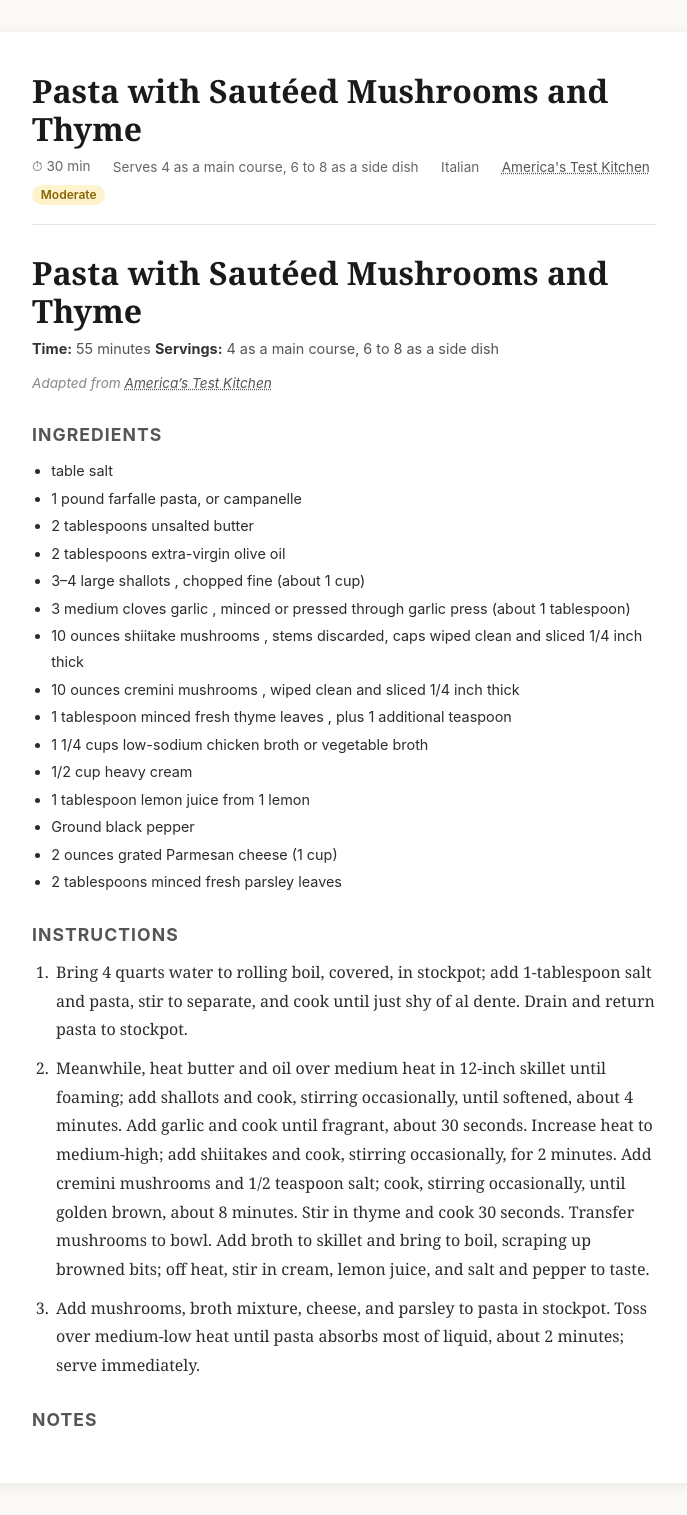
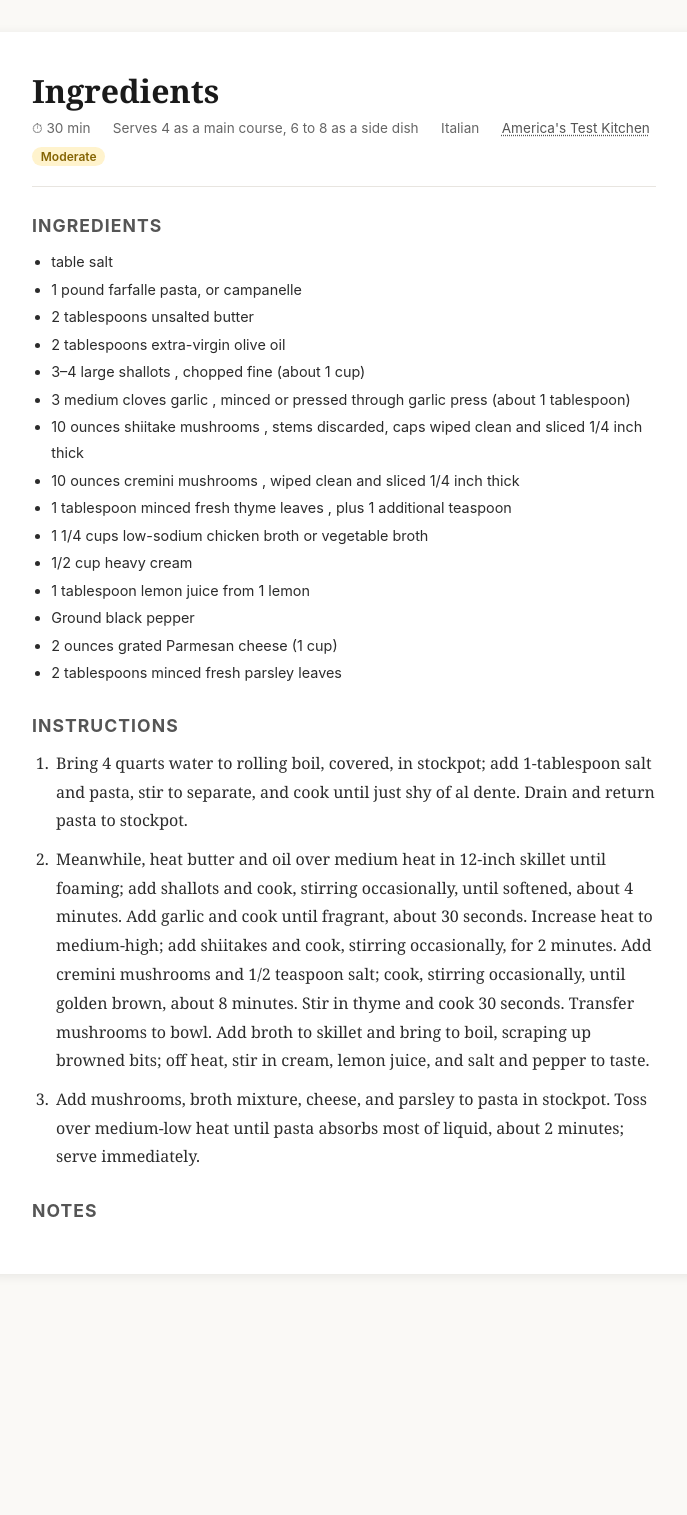
Before and after one commit to DavidMAllison/menubuilder-recipes, a Jekyll site: the page built from Pasta_with_Sautéed_Mushrooms_and_Thyme.md, in a window 1280 px wide. Shown: the whole page, without its empty margins (296-983 px from the left). Built offline with Jekyll 4.4.1, drawn with Linux system fonts in a browser that asks for light colours; our own code applies the rules of GitHub Pages for plain Markdown files; after the commit the page ends 1306 px from its top, so only the background shows below that.

Commit message:
Remove redundant title/metadata header from Pasta with Sautéed Mushrooms and Thyme
Template already renders title, time, servings, and attribution from JSON metadata.

Co-Authored-By: Claude Sonnet 4.6 <noreply@anthropic.com>

```diff
--- a/Pasta_with_Sautéed_Mushrooms_and_Thyme.md
+++ b/Pasta_with_Sautéed_Mushrooms_and_Thyme.md
@@ -1,10 +1,3 @@
-# Pasta with Sautéed Mushrooms and Thyme
-
-**Time:** 55 minutes
-**Servings:** 4 as a main course, 6 to 8 as a side dish
-
-*Adapted from [America's Test Kitchen](https://www.americastestkitchen.com/recipes/1672-pasta-with-sauteed-mushrooms-and-thyme)*
-
 ## Ingredients
 
 - table salt
```
